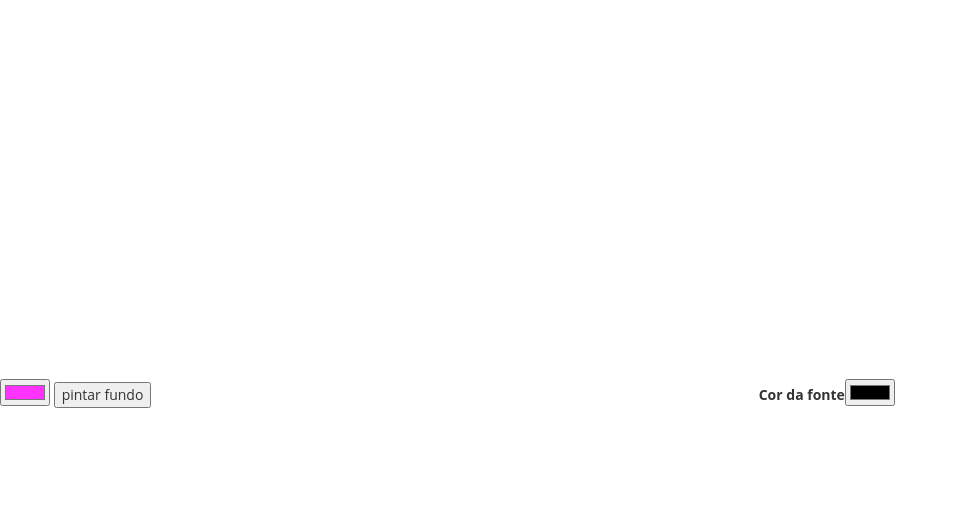
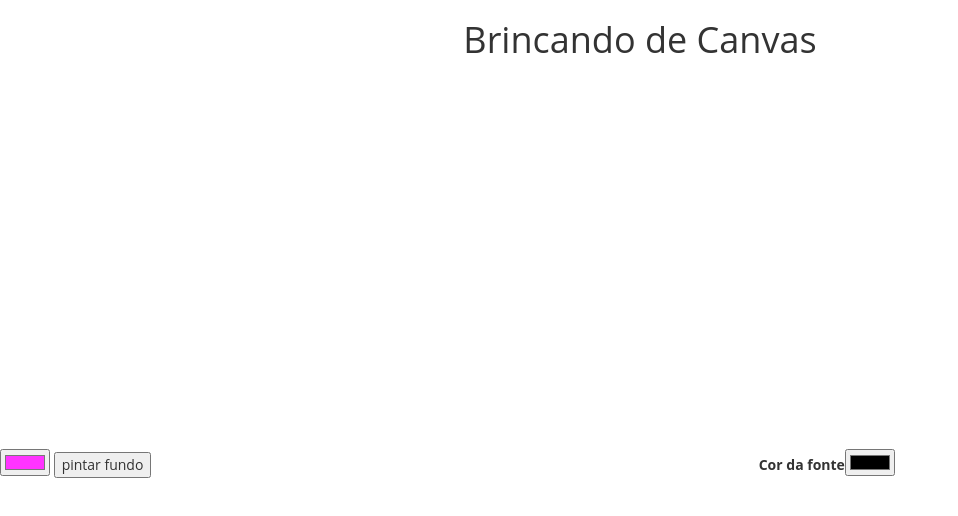
Before and after one commit to willrsousa94/Brincando-de-canvas, a plain HTML site: page programa3.html in a window 1280 px wide. Shown: the whole page, without its empty margins (0-958 px from the left). Drawn offline with Linux system fonts and the light colour scheme.

Commit message:
Adicionado um Título
Adicionado um Título

```diff
--- a/programa3.html
+++ b/programa3.html
@@ -2,6 +2,7 @@
 <html lang="pt-br">
 <head>
 
+<h1 class="text-center"> Brincando de Canvas </h1>
 <link rel="stylesheet" href="css/bootstrap.css">
 <link rel="stylesheet" href="css/site.css">
 </head>
```
